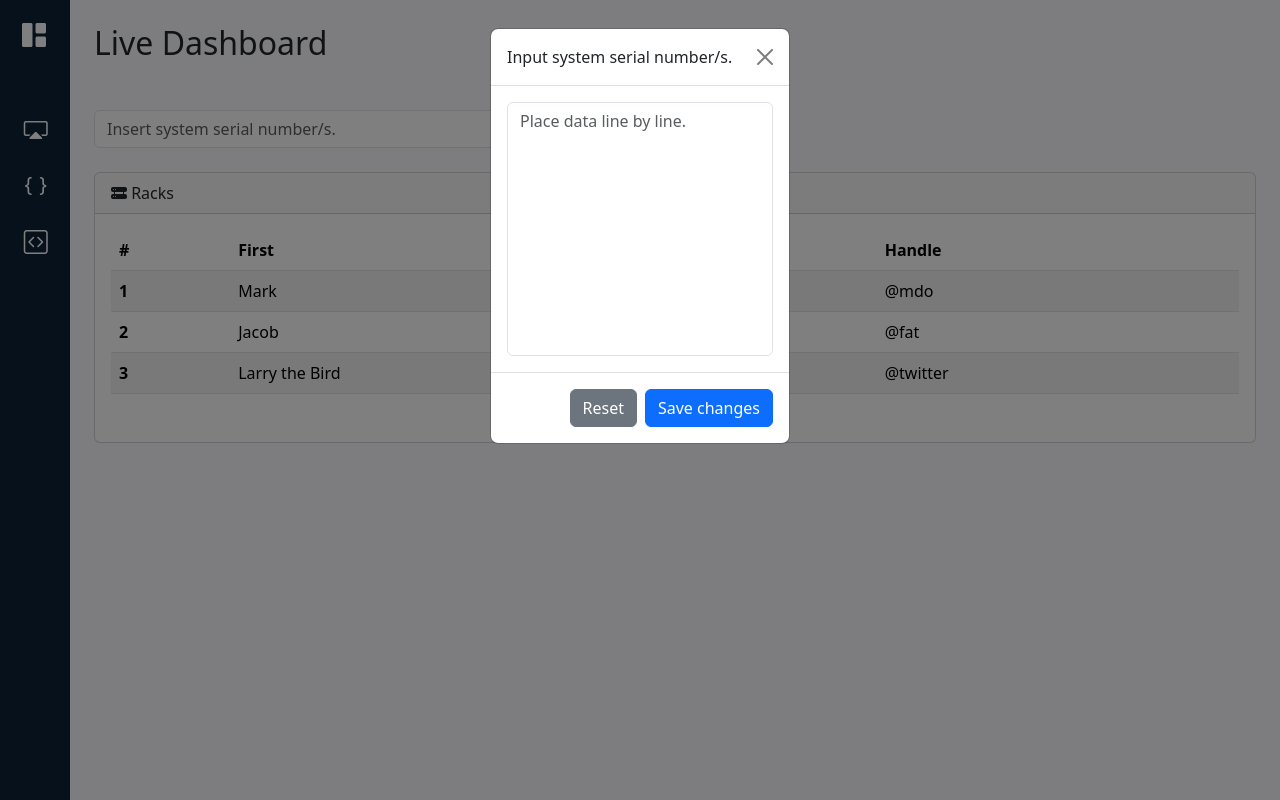
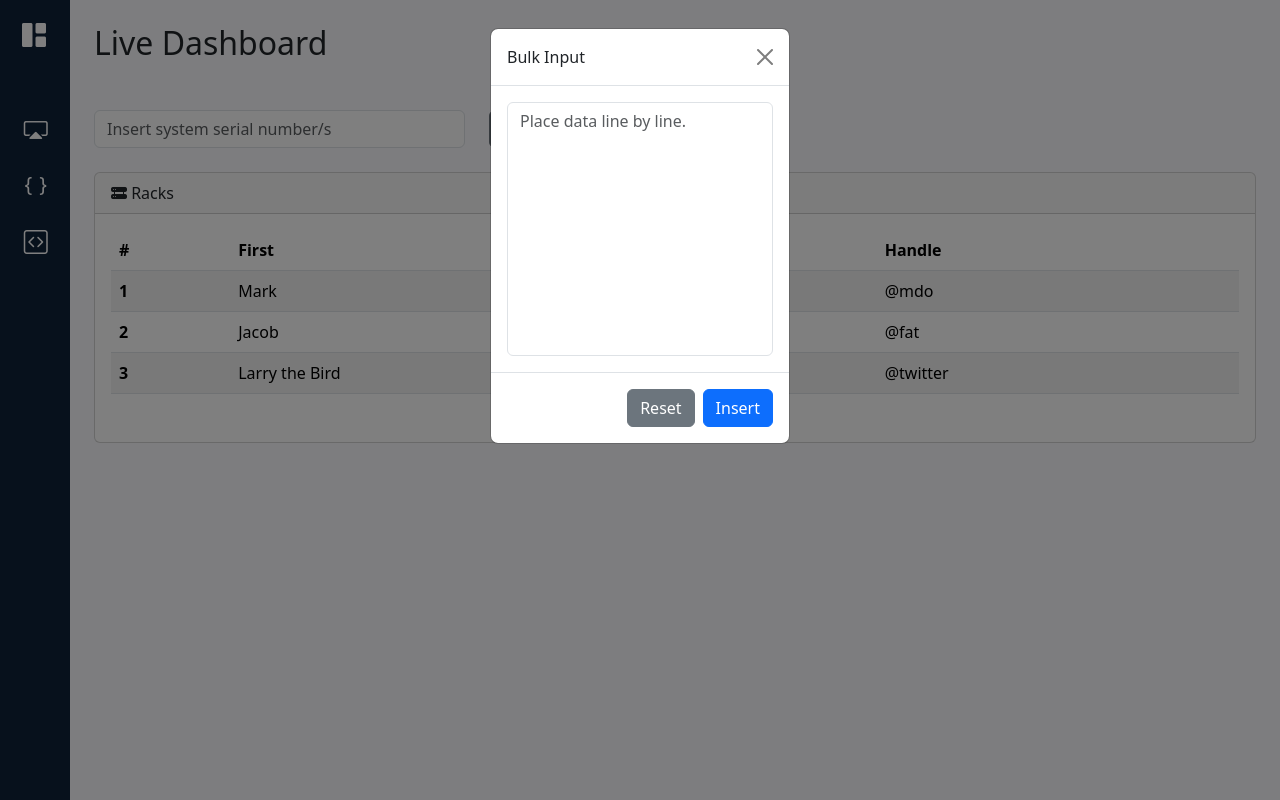
Before and after one commit to pphyom/UtilityHub, a Flask app: page / in a window 1280 px wide, after a click on "...". Run offline with Flask 3, Linux system fonts and the light colour scheme; some libraries are stand-ins or nearby versions.

Commit message:
bind modal textbox to textbox

```diff
--- a/main.py
+++ b/main.py
@@ -20,12 +20,10 @@ app = Flask(__name__)
 @app.route("/", methods=["GET", "POST"])
 def index():
     if request.method == "POST":
-        input_list = [request.form["serial_num"]]   # retrieved from text input box
-        count = 0
-        for i in input_list:
-            print(i.strip(" "))
-            count += 1
-            return i
+        input_list = request.form["serial_num"].split(" ")   # retrieved from text input box
+        input_list = [sn for sn in input_list if sn != ""]
+        # print(input_list)
+        return input_list
     else:
         return render_template("index.html")#, headings=headings, data=base_data[0:10])
 
--- a/static/js/script.js
+++ b/static/js/script.js
@@ -1,6 +1,17 @@
 
 const sidebar = document.querySelector("#toggle-btn");
+let primaryTextbox = document.querySelector("#primary-textbox")
+let secondaryTextbox = document.querySelector("#secondary-textbox")
 
+
+// navigation sidebar
 sidebar.addEventListener("click", function() {
     document.querySelector("#sidebar").classList.toggle("expand");
 });
+
+
+// copy data from modal textbox to textbox
+function passData() {
+    secondaryTextbox = secondaryTextbox.value.split("\n")
+    primaryTextbox.value = secondaryTextbox.join(" ");
+}
--- a/templates/index.html
+++ b/templates/index.html
@@ -11,11 +11,11 @@
             <div class="row mb-3">
                 <div class="col-xl-6">
                     <form class="row" action="#" method="post">
-                        <div class="col-md-9 col-sm-8 mb-2">
-                            <input type="text" class="form-control" placeholder="Insert system serial number/s."
+                        <div class="col-md-8 col-sm-12 mb-2">
+                            <input type="text" id="primary-textbox" class="form-control" placeholder="Insert system serial number/s"
                                 name="serial_num">
                         </div>
-                        <div class="col-md-3 col-sm-4 mb-2">
+                        <div class="col-md-4 col-sm-12 mb-2">
                             <!-- Button trigger modal -->
                             <button type="button" class="btn btn-secondary" data-bs-toggle="modal"
                                 data-bs-target="#staticBackdrop">...</button>
@@ -27,24 +27,23 @@
                                 <div class="modal-dialog modal-sm">
                                     <div class="modal-content">
                                         <div class="modal-header">
-                                            <h6 class="modal-title" id="staticBackdropLabel">Input system serial
-                                                number/s.
+                                            <h6 class="modal-title" id="staticBackdropLabel">Bulk Input
                                             </h6>
                                             <button type="button" class="btn-close" data-bs-dismiss="modal"
                                                 aria-label="Close"></button>
                                         </div>
                                         <div class="modal-body">
-                                            <textarea class="form-control" style="min-width: 100%; resize: none;"
+                                            <textarea id="secondary-textbox" class="form-control" style="min-width: 100%; resize: none;"
                                                 rows="10" placeholder="Place data line by line."></textarea>
                                         </div>
                                         <div class="modal-footer">
                                             <button type="reset" class="btn btn-secondary">Reset</button>
-                                            <button type="submit" class="btn btn-primary">Save changes</button>
+                                            <button type="button" class="btn btn-primary" data-bs-dismiss="modal" onclick="passData()">Insert</button>
                                         </div>
                                     </div>
                                 </div>
                             </div>
-                            <button type="submit" class="btn btn-primary">Insert</button>
+                            <button type="submit" class="btn btn-primary">Track</button>
                         </div>
                     </form>
                 </div>
```
